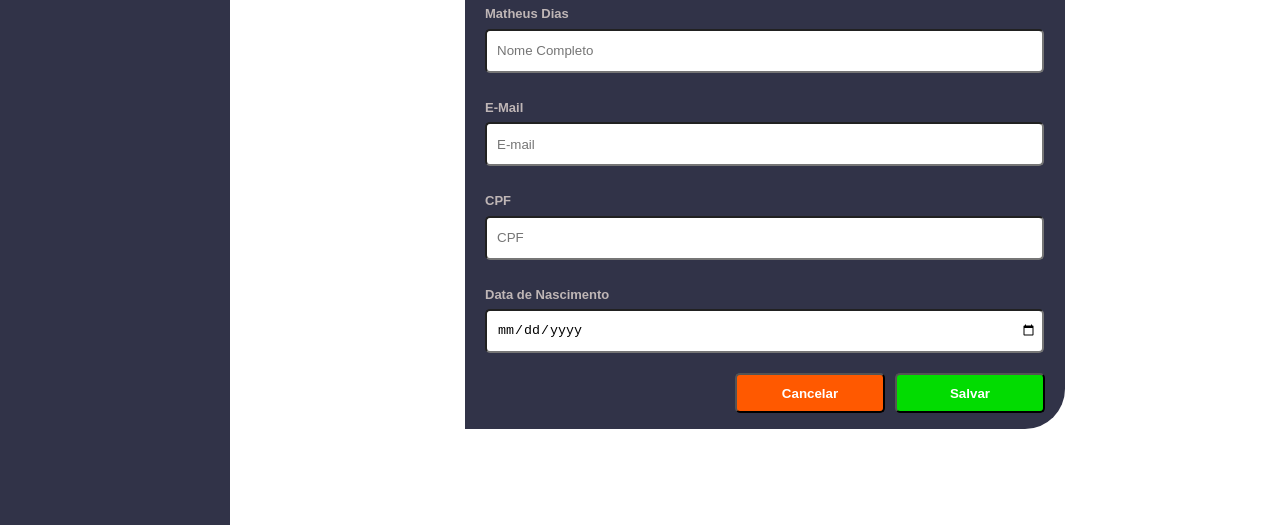
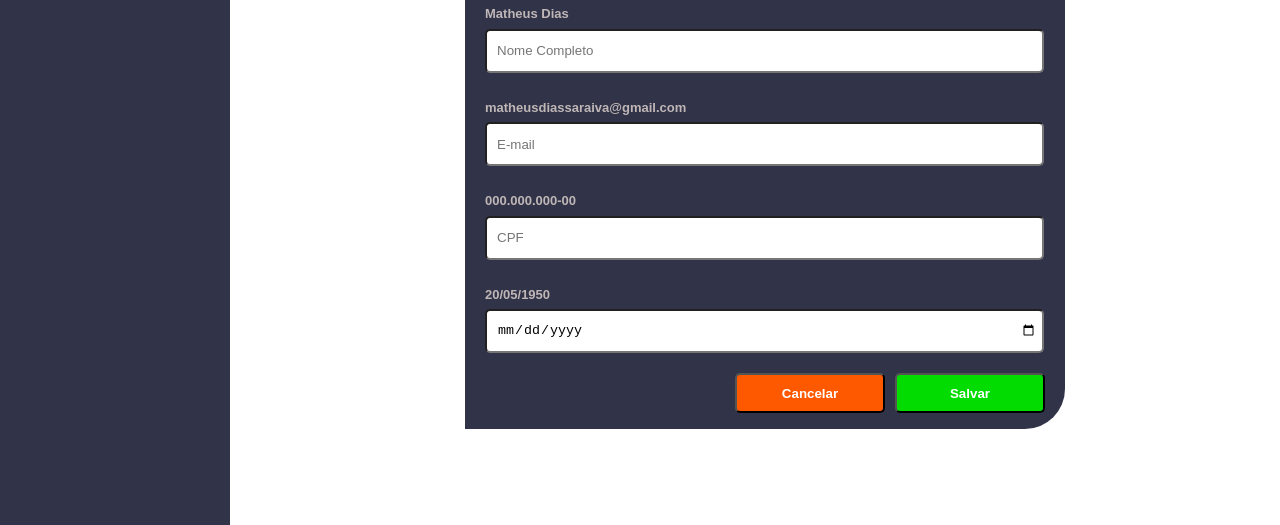
Before and after one commit to matheusdiasprojects/HTML-CSS-Relatorio-Rota-Ativa, a plain HTML site: page perfil.html in a window 1280 px wide. Shown: the part 275-800 px from the top of the page. Drawn offline with Linux system fonts and the light colour scheme.

Commit message:
Update perfil.html

```diff
--- a/perfil.html
+++ b/perfil.html
@@ -57,11 +57,11 @@
     <p class="container-titulo">Perfil</p>
     <label for="">Matheus Dias</label>
     <input type="text" name="search" id="pagina-perfil" placeholder="Nome Completo">
-    <label for="">E-Mail</label>
+    <label for="">matheusdiassaraiva@gmail.com</label>
     <input type="email" name="search" id="pagina-perfil" placeholder="E-mail">
-    <label for="">CPF</label>
+    <label for="">000.000.000-00</label>
     <input type="text" name="search" id="pagina-perfil" placeholder="CPF">
-    <label for="">Data de Nascimento</label>
+    <label for="">20/05/1950</label>
     <input type="date" name="search" id="pagina-perfil" placeholder="Data de Nascimento">
     <div class="buttons">
       <button class="button-cancelar">Cancelar</button>
```
